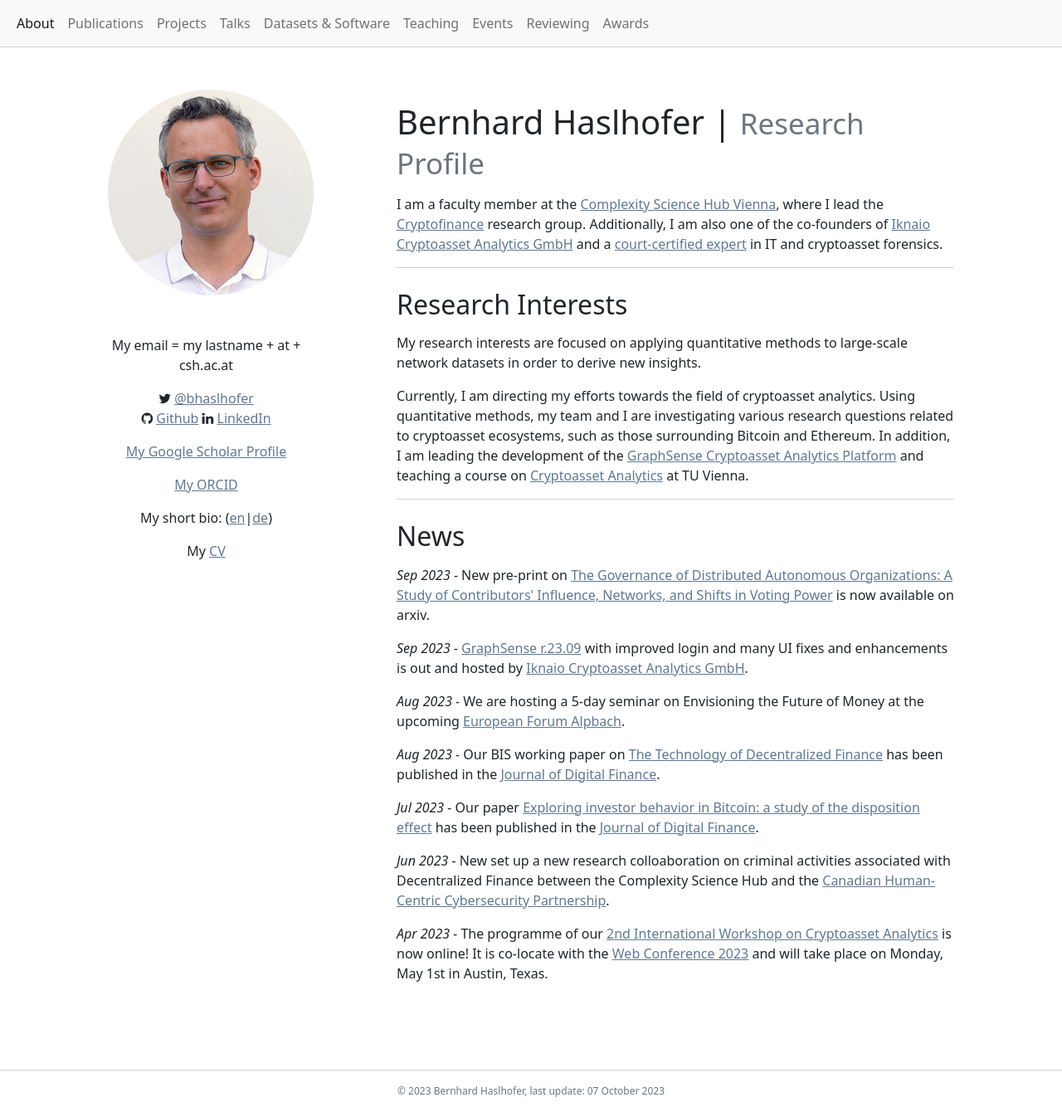
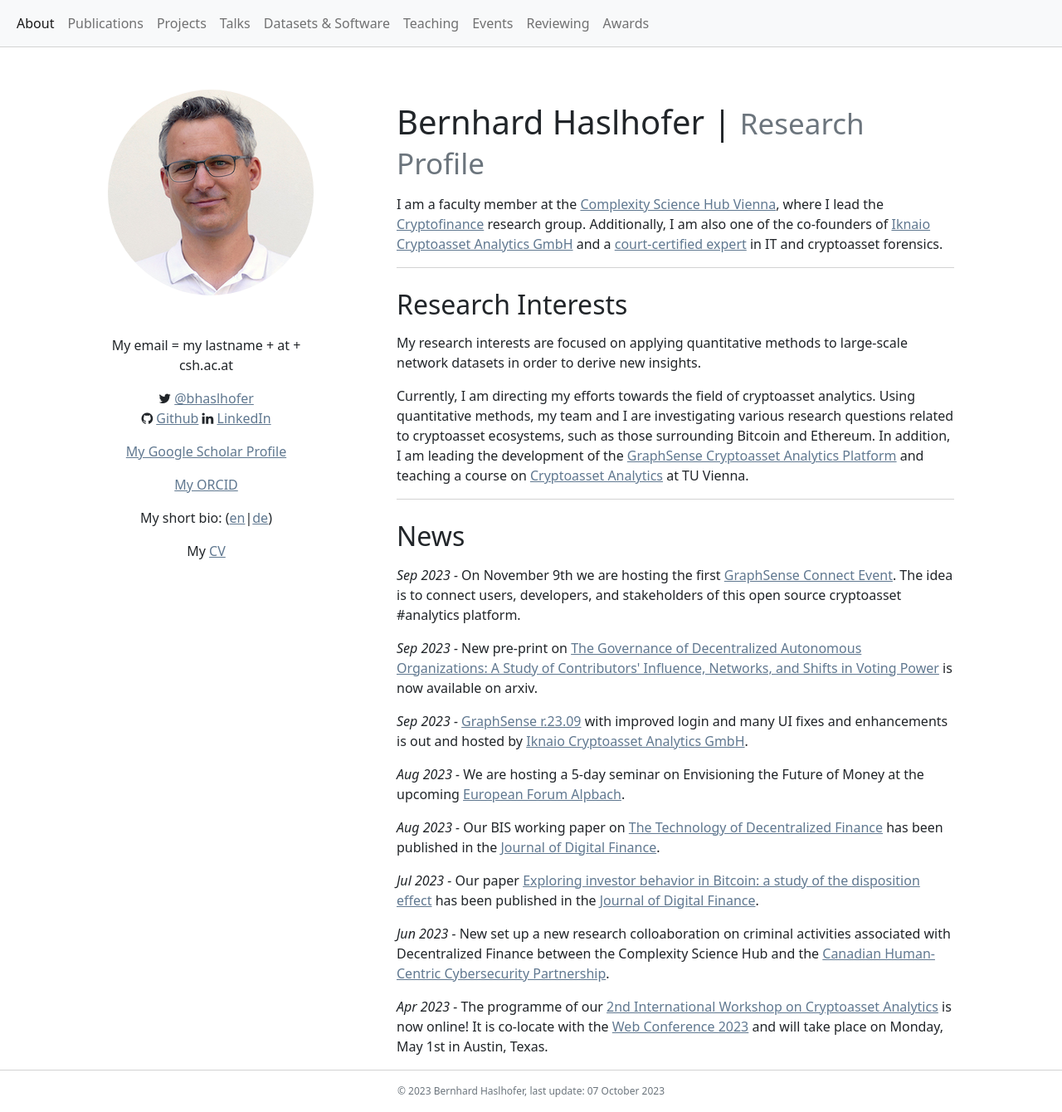
Before and after one commit to behas/behas.github.com, a Jekyll site: the page built from index.html, in a window 1280 px wide and 1340 px high. Shown: the whole window at 83% size. Built offline with Jekyll 4.4.1, drawn with Linux system fonts in a browser that asks for light colours; a style sheet for code colours, icons or effects is not loaded.

Commit message:
linked gsconnect event

```diff
--- a/_data/news.yml
+++ b/_data/news.yml
@@ -1,6 +1,11 @@
 - date: 2023-09-26
   news: |
-    New pre-print on <a href="https://arxiv.org/abs/2309.14232" target="_blank">The Governance of Distributed Autonomous Organizations:
+    On November 9th we are hosting the first <a href="https://www.ikna.io/events/gsconnect2023.html" target="_blank">
+    GraphSense Connect Event</a>. The idea is to connect users, developers,
+    and stakeholders of this open source cryptoasset #analytics platform.
+- date: 2023-09-26
+  news: |
+    New pre-print on <a href="https://arxiv.org/abs/2309.14232" target="_blank">The Governance of Decentralized Autonomous Organizations:
     A Study of Contributors' Influence, Networks, and Shifts in Voting Power</a> is now
     available on arxiv.
 - date: 2023-09-25
--- a/_data/publications.yml
+++ b/_data/publications.yml
@@ -12,10 +12,10 @@ references:
     given: Markus
   id: "Kitzler:2024a"
   note: Arxiv pre-print
-  title: "The governance of distributed autonomous organizations: A
+  title: "The governance of decentralized autonomous organizations: A
     study of contributors' influence, networks, and shifts in voting
     power"
-  title-short: The governance of distributed autonomous organizations
+  title-short: The governance of decentralized autonomous organizations
   type: manuscript
   url: "https://arxiv.org/abs/2309.14232"
 - author:
--- a/assets/bibliography.bib
+++ b/assets/bibliography.bib
@@ -2,7 +2,7 @@
 
 @unpublished{Kitzler:2024a,
     author = {Stefan Kitzler and Stefano Balietti and Pietro Saggese, Bernhard Haslhofer and Markus Strohmaier},
-    title = {The Governance of Distributed Autonomous Organizations: A Study of Contributors' Influence, Networks, and Shifts in Voting Power},
+    title = {The Governance of Decentralized Autonomous Organizations: A Study of Contributors' Influence, Networks, and Shifts in Voting Power},
     note = {Arxiv pre-print},
     url ={https://arxiv.org/abs/2309.14232}
 }
```
